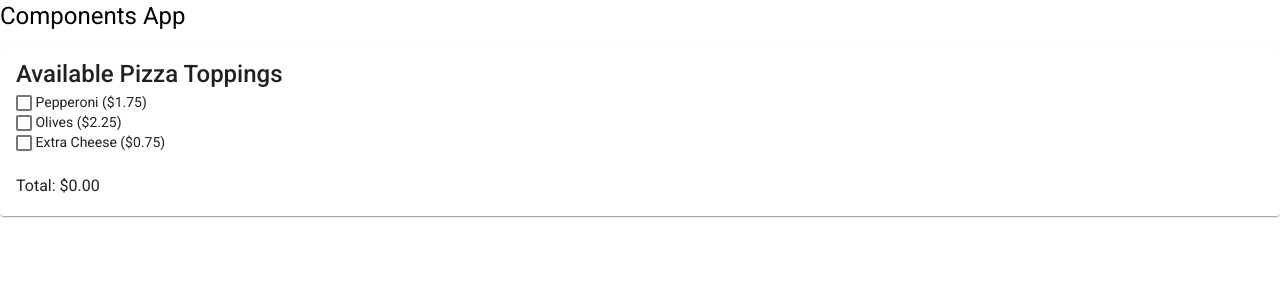
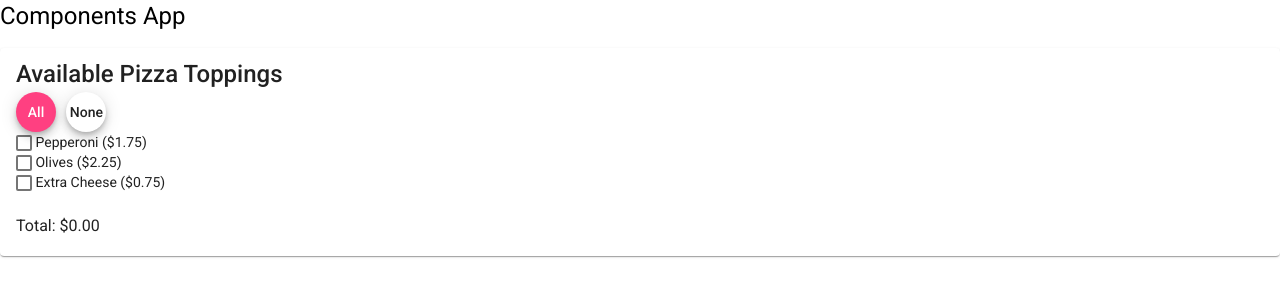
Before and after one commit to tsteelematc/components-5, an Angular app: page / in a window 1280 px wide. Shown: the top 300 px of the page. Built offline with nearby package versions, Linux system fonts and the light colour scheme.

Commit message:
added two buttons
check it out, I did it!

```diff
--- a/src/app/pizza-toppings/pizza-toppings.component.html
+++ b/src/app/pizza-toppings/pizza-toppings.component.html
@@ -4,6 +4,20 @@
     </mat-card-title>
 
     <mat-card-content>
+        <button
+            mat-mini-fab
+            (click)="checkAll()"
+        >
+            All
+        </button>
+        &nbsp;
+        <button
+            mat-mini-fab
+            color="secondary"
+            (click)="clearAll()"
+        >
+            None
+        </button>
         <div
             *ngFor="let pt of pizzaToppings"
         >
```
